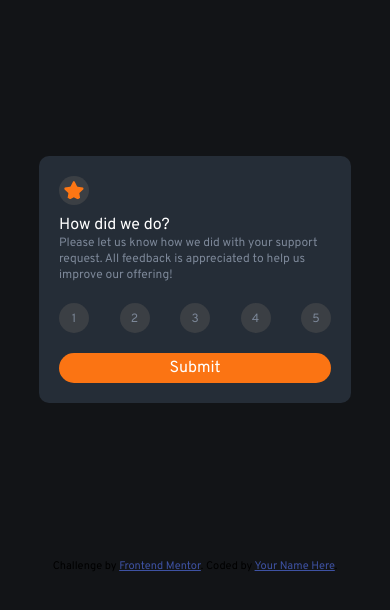
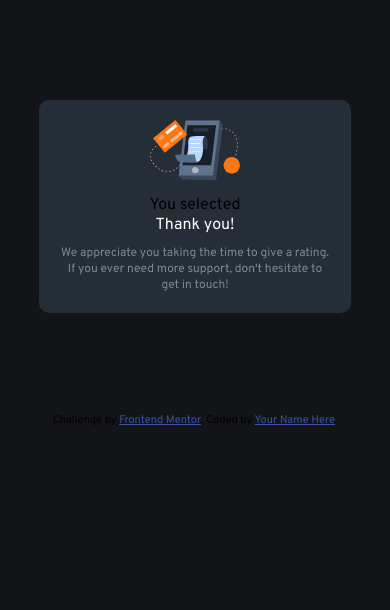
Before and after one commit to Jitesh117/Interactive-rating-component-Frontend-mentor, a plain HTML site: page index.html in a window 390 px wide. Drawn offline with Linux system fonts and the light colour scheme.

Commit message:
completed css part of both mobile and desktop

```diff
--- a/index.html
+++ b/index.html
@@ -60,10 +60,14 @@
       <!-- Thank you state start -->
 
       <section class="thank">
-        <img src="./images/illustration-thank-you.svg" alt="" />
+        <img id="card" src="./images/illustration-thank-you.svg" alt="" />
         <div class="selected">You selected</div>
         <!-- Add rating here -->
         <div class="heading">Thank you!</div>
+        <article>
+          We appreciate you taking the time to give a rating. If you ever need
+          more support, don't hesitate to get in touch!
+        </article>
       </section>
 
       <!-- Thank you state end -->
--- a/style.css
+++ b/style.css
@@ -24,9 +24,6 @@ body {
   padding: 5px;
   margin-bottom: 10px;
 }
-.thank {
-  display: none;
-}
 .title {
   color: white;
 }
@@ -48,7 +45,7 @@ article {
   text-align: center;
   padding-top: 8px;
 }
-#submit{
+#submit {
   background-color: var(--orange);
   border-radius: 25px;
   padding: 5px 0;
@@ -56,14 +53,41 @@ article {
   text-align: center;
   color: white;
 }
+  .rating {
+    width: 350px;
+    background-color: var(--dblue);
+    display: flex;
+    flex-direction: column;
+    margin: 100px auto;
+    border-radius: 10px;
+    padding: 20px;
+    display: none;
+  }
+  .thank {
+    width: 350px;
+    background-color: var(--dblue);
+    display: flex;
+    flex-direction: column;
+    margin: 100px auto;
+    border-radius: 10px;
+    padding: 20px;
+    text-align: center;
+    /* display: none; */
+  }
+  #card{
+    width: 90px;
+    align-self: center;
+    margin-bottom: 15px;
+  }
+  .heading{
+    color:white;
+    margin-bottom: 10px;
+  }
 @media screen and (max-width: 400px) {
   .rating {
     width: 80%;
-    background-color: var(--dblue);
-    display: flex;
-    flex-direction: column;
-    margin: 40% auto;
-    border-radius: 10px;
-    padding: 20px;
+  }
+  .thank {
+    width: 80%;
   }
 }
```
Lines whose indentation alone changed are shown as unchanged.
